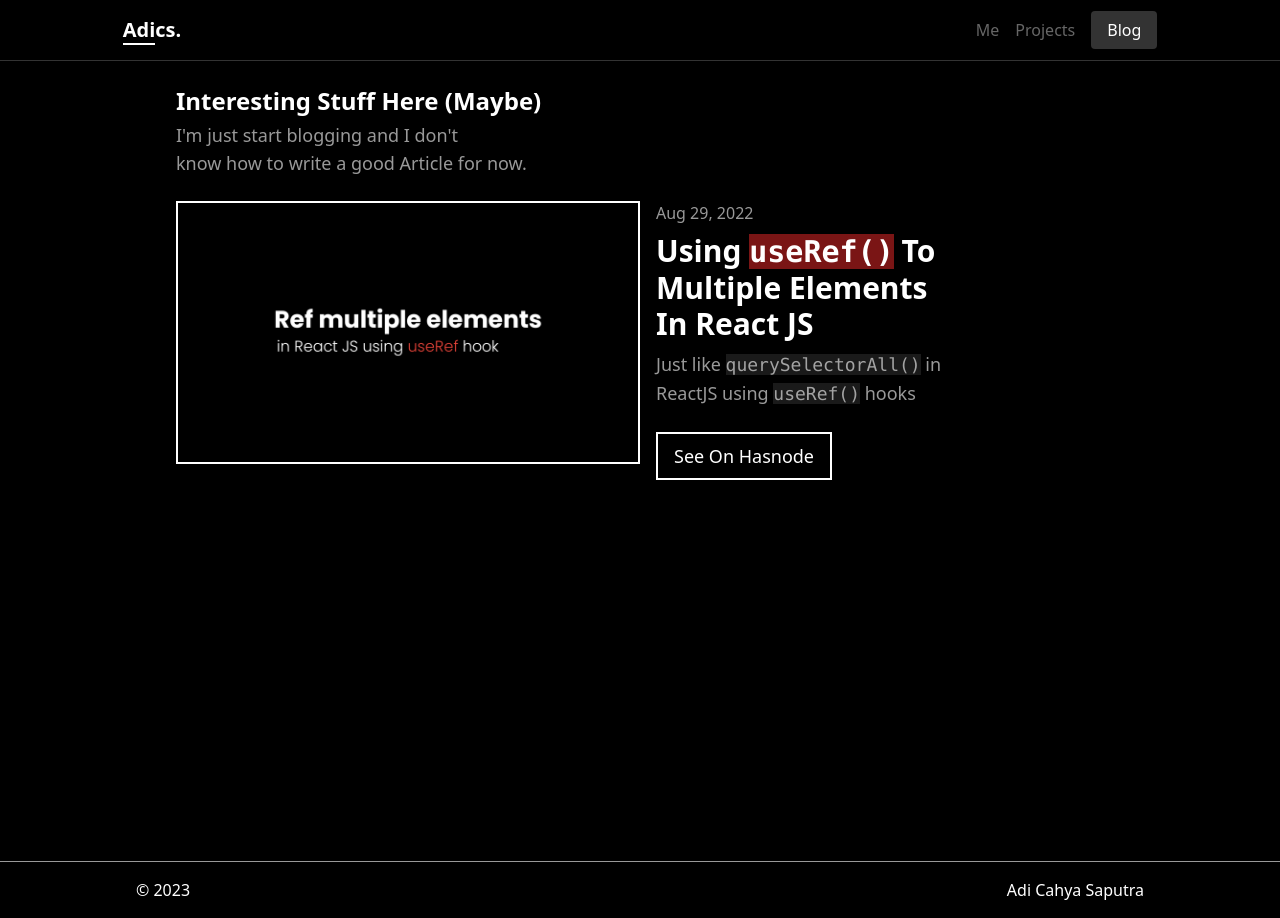
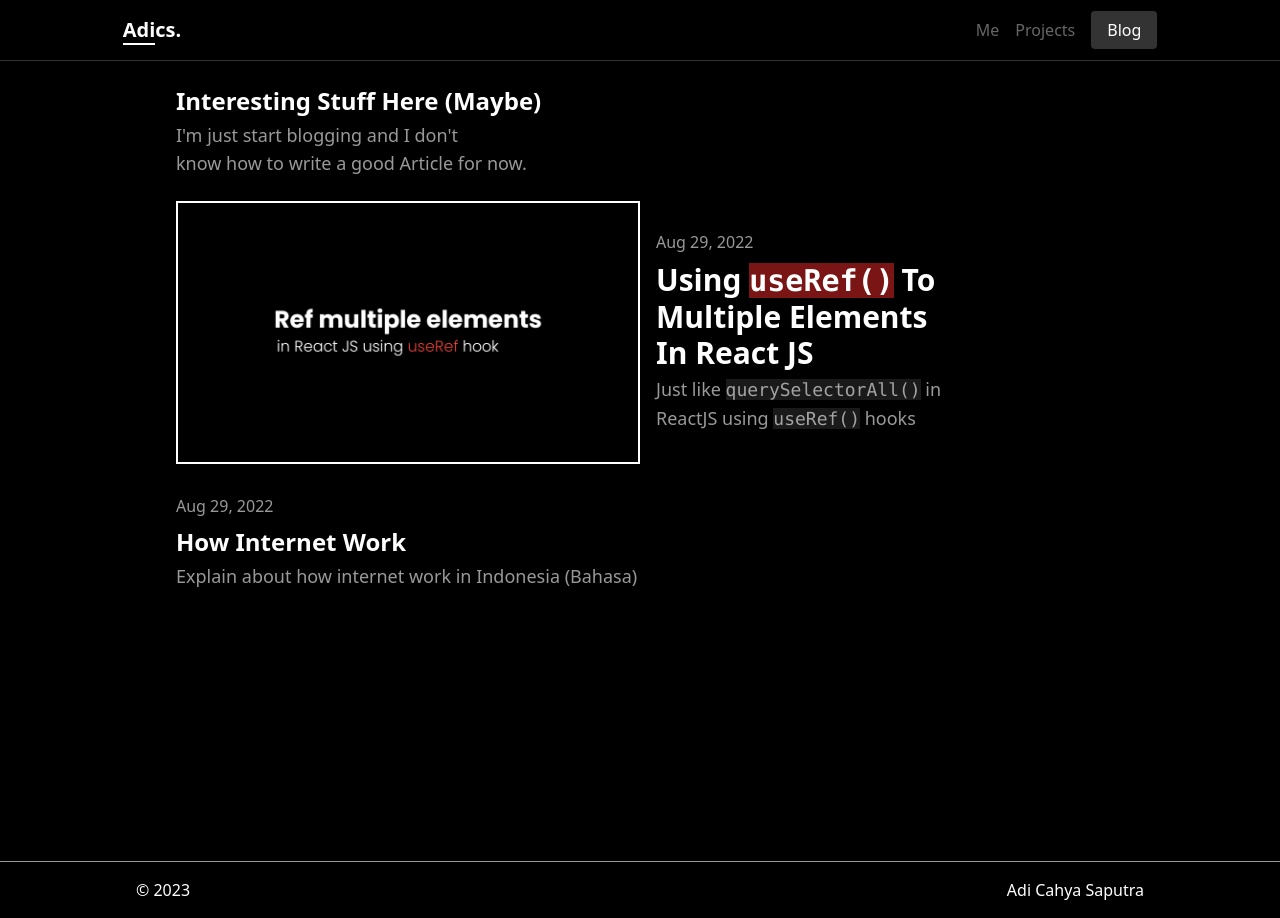
Before and after one commit to AdiCahyaSaputra/personal-website, a Next.js app: page /blog in a window 1280 px wide. Built offline with nearby package versions, Linux system fonts and the light colour scheme.

Commit message:
feat: blog pages done

```diff
--- a/pages/blog/index.tsx
+++ b/pages/blog/index.tsx
@@ -39,9 +39,9 @@ const Blog: NextPage = () => {
 
             <div className="grid grid-cols-12 gap-4">
 
-              <figure className="col-span-12 flex lg:flex-row flex-col gap-4">
+              <figure className="col-span-12 flex lg:items-center lg:flex-row flex-col gap-4">
 
-                <div className="relative aspect-video bg-black md:w-6/12 w-full">
+                <div className="relative aspect-video bg-black lg:w-6/12">
                   <Image
                     src={FeaturedBlog}
                     alt="blog"
@@ -50,24 +50,33 @@ const Blog: NextPage = () => {
                   />
                 </div>
 
-                <figcaption className="lg:w-4/12 md:w-6/12">
+                <figcaption className="lg:w-4/12">
 
                   <div>
                     <p className="font-medium text-white/60">Aug 29, 2022</p>
-                    <a className="select-none cursor-pointer hover:underline inline-block lg:text-3xl text-2xl font-bold mt-2">Using <code className="bg-red-800/80">useRef()</code> To Multiple Elements In React JS</a>
-                    <p className="text-lg mt-2 text-white/60">Just like <code className="bg-white/10">querySelectorAll()</code> in ReactJS using <code className="bg-white/10">useRef()</code> hooks</p>
-                  </div>
-
-                  <div className="mt-6 relative lg:w-max group overflow-hidden">
-                    <button onClick={clickHandler} className="select-none cursor-pointer transition-all duration-500 lg:w-max w-full text-center text-white group-hover:text-black border-2 border-white py-2 px-4 active:scale-95 text-lg font-medium bg-transparent relative z-10">
-                      See On Hasnode
-                    </button>
-                    <div className="duration-500 absolute left-0 top-0 w-full h-full bg-white translate-x-full group-hover:translate-x-0 transition-all z-0" />
+                    <a href="https://adics.hashnode.dev/using-useref-to-multiple-elements-in-react-js" className="select-none cursor-pointer hover:underline inline-block lg:text-3xl text-2xl font-bold mt-2">Using <code className="bg-red-800/80">useRef()</code> To Multiple Elements In React JS</a>
+                    <p className="text-lg mt-1 text-white/60">Just like <code className="bg-white/10">querySelectorAll()</code> in ReactJS using <code className="bg-white/10">useRef()</code> hooks</p>
                   </div>
 
                 </figcaption>
 
               </figure>
+
+              <div className="col-span-12 py-4">
+                <article>
+
+                  <div>
+                    <p className="font-medium text-white/60">Aug 29, 2022</p>
+                    <a href="https://adics.hashnode.dev/apa-itu-internet" className="select-none cursor-pointer hover:underline inline-block text-2xl font-bold mt-2">
+                      How Internet Work
+                    </a>
+                    <p className="text-lg mt-1 text-white/60">
+                      Explain about how internet work in Indonesia (Bahasa)
+                    </p>
+                  </div>
+
+                </article>
+              </div>
 
             </div>
 
--- a/pages/index.tsx
+++ b/pages/index.tsx
@@ -21,9 +21,6 @@ const Home: NextPage = () => {
       <main>
         <Navbar />
         <HeroSection />
-
-        <svg xmlns="http://www.w3.org/2000/svg" viewBox="0 0 1440 320"><path fill="#000" fillOpacity="1" d="M0,160L1440,224L1440,0L0,0Z"></path></svg>
-
         <ProjectSection />
         <SkillSection />
         <BlogSection />
```
